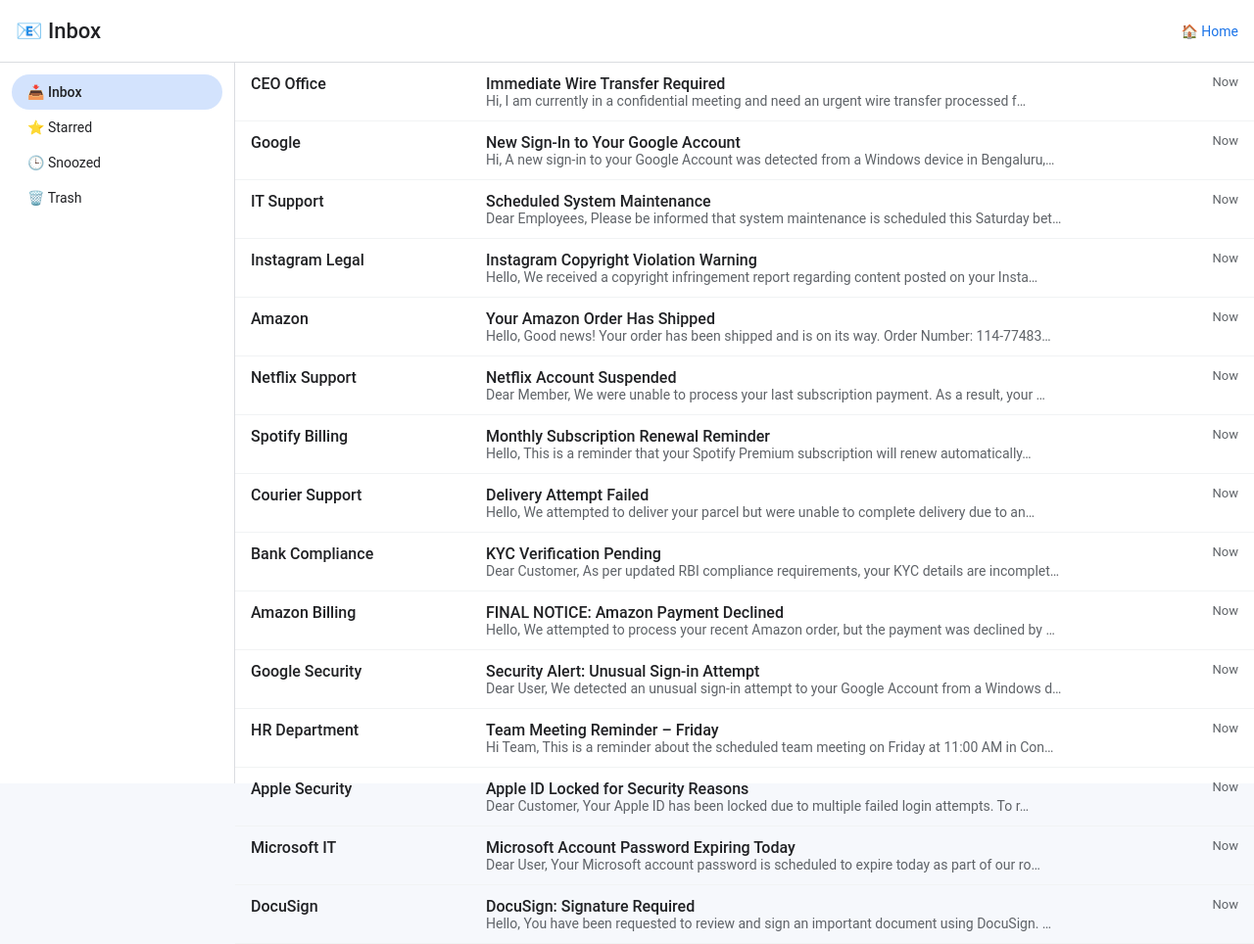
After one commit to nihalhsn/phishing-detector, a Flask app: page /inbox in a window 1280 px wide. The commit adds this page. Shown: the whole page at 98% size. Run offline with Flask 3, Linux system fonts and the light colour scheme.

Commit message:
Add files via upload

```diff
--- a/app.py
+++ b/app.py
@@ -417,6 +417,13 @@
         else:
             return "Safe", "safe", final_score, ["No strong phishing indicators found"]
 
+# ================= HELPER =================
+
+def inject_tracking_links(body, email_id):
+    def replace(match):
+        return f'<a href="/click/{email_id}" style="color:#1a73e8;">{match.group(0)}</a>'
+    return re.sub(r'https?://[^\s]+', replace, body)
+
 # ==================================================
 # ROUTES (UNCHANGED)
 # ==================================================
@@ -475,6 +482,107 @@
 
     return render_template('test_email.html')
 
+
+
+# ==================================================
+# NEW INTERACTIVE INBOX EXPERIENCE
+# ==================================================
+
+@app.route('/inbox')
+def inbox():
+    # show mixed inbox (random order)
+    emails = EMAILS_DB.copy()
+    random.shuffle(emails)
+    return render_template('inbox.html', emails=emails)
+
+
+@app.route('/email/<int:email_id>')
+def open_email(email_id):
+    email = next((e for e in EMAILS_DB if e['id'] == email_id), None)
+    if not email:
+        return "Email not found", 404
+
+    # 🔥 ADD TRAINING BEHAVIOR (DOES NOT MODIFY DB)
+    email_copy = email.copy()
+    email_copy["body"] = inject_tracking_links(email["body"], email["id"])
+
+    return render_template('email_view.html', email=email_copy)
+
+
+
+@app.route('/click/<int:email_id>')
+def click_link(email_id):
+    email = next((e for e in EMAILS_DB if e['id'] == email_id), None)
+    if not email:
+        return "Email not found", 404
+
+    if email['type'] == 'Phishing':
+        verdict = "You clicked a phishing link ❌"
+        risk = "critical"
+        score = -10
+        reasons = [
+            "The email impersonates a trusted brand",
+            "Urgent language was used to pressure you",
+            "The link does not belong to an official domain",
+            "Attackers rely on curiosity and fear"
+        ]
+    else:
+        verdict = "Safe interaction ✅"
+        risk = "safe"
+        score = 10
+        reasons = [
+            "The sender domain is legitimate",
+            "No malicious intent detected",
+            "This email matches normal business communication"
+        ]
+
+    return render_template(
+        'result_single.html',
+        verdict=verdict,
+        risk=risk,
+        score=score,
+        reasons=reasons,
+        sender=email['sender'],
+        subject=email['subject']
+    )
+
+
+@app.route('/report/<int:email_id>')
+def report_email(email_id):
+    email = next((e for e in EMAILS_DB if e['id'] == email_id), None)
+    if not email:
+        return "Email not found", 404
+
+    if email['type'] == 'Phishing':
+        verdict = "Correct Action Taken 🛡️"
+        risk = "safe"
+        score = 10
+        reasons = [
+            "You avoided clicking suspicious links",
+            "You reported the email instead of interacting",
+            "This helps security teams protect others",
+            "Reporting phishing is the best possible action"
+        ]
+    else:
+        verdict = "False Report ⚠️"
+        risk = "warning"
+        score = 0
+        reasons = [
+            "This email appears to be legitimate",
+            "Over-reporting can cause unnecessary alerts",
+            "However, caution is always better than risk"
+        ]
+
+    return render_template(
+        'result_single.html',
+        verdict=verdict,
+        risk=risk,
+        score=score,
+        reasons=reasons,
+        sender=email['sender'],
+        subject=email['subject']
+    )
+
 # ==================================================
 # RUN
 # ==================================================
--- /dev/null
+++ b/templates/inbox.html
@@ -0,0 +1,166 @@
+<!DOCTYPE html>
+<html lang="en">
+<head>
+<meta charset="UTF-8">
+<title>Inbox</title>
+
+<style>
+/* RESET */
+* {
+    box-sizing: border-box;
+    font-family: "Google Sans", Roboto, Arial, sans-serif;
+}
+
+body {
+    margin: 0;
+    background: #f6f8fc;
+    color: #202124;
+}
+
+/* TOP BAR */
+.topbar {
+    height: 64px;
+    background: #ffffff;
+    border-bottom: 1px solid #dadce0;
+    display: flex;
+    align-items: center;
+    padding: 0 16px;
+    gap: 16px;
+}
+
+.logo {
+    font-size: 22px;
+    font-weight: 500;
+}
+
+.home-btn {
+    margin-left: auto;
+    text-decoration: none;
+    font-size: 14px;
+    color: #1a73e8;
+}
+
+/* LAYOUT */
+.layout {
+    display: flex;
+    height: calc(100vh - 64px);
+}
+
+/* SIDEBAR */
+.sidebar {
+    width: 240px;
+    background: #ffffff;
+    border-right: 1px solid #dadce0;
+    padding: 12px;
+}
+
+.sidebar-item {
+    padding: 10px 16px;
+    border-radius: 999px;
+    font-size: 14px;
+    cursor: pointer;
+}
+
+.sidebar-item.active {
+    background: #d3e3fd;
+    font-weight: 500;
+}
+
+/* MAIL LIST */
+.mail-list {
+    flex: 1;
+    background: #ffffff;
+}
+
+.mail-row {
+    display: grid;
+    grid-template-columns: 240px auto 100px;
+    padding: 12px 16px;
+    border-bottom: 1px solid #f1f3f4;
+    cursor: pointer;
+    transition: background 0.15s ease;
+}
+
+.mail-row:hover {
+    background: #f5f7fa;
+}
+
+.sender {
+    font-weight: 500;
+    white-space: nowrap;
+    overflow: hidden;
+    text-overflow: ellipsis;
+}
+
+.content {
+    overflow: hidden;
+}
+
+.subject {
+    font-weight: 500;
+}
+
+.preview {
+    font-size: 14px;
+    color: #5f6368;
+    white-space: nowrap;
+    overflow: hidden;
+    text-overflow: ellipsis;
+}
+
+.time {
+    text-align: right;
+    font-size: 13px;
+    color: #5f6368;
+}
+
+a {
+    text-decoration: none;
+    color: inherit;
+}
+</style>
+</head>
+
+<body>
+
+<!-- TOP BAR -->
+<div class="topbar">
+    <div class="logo">📧 Inbox</div>
+    <a href="/" class="home-btn">🏠 Home</a>
+</div>
+
+<!-- MAIN LAYOUT -->
+<div class="layout">
+
+    <!-- SIDEBAR -->
+    <div class="sidebar">
+        <div class="sidebar-item active">📥 Inbox</div>
+        <div class="sidebar-item">⭐ Starred</div>
+        <div class="sidebar-item">🕒 Snoozed</div>
+        <div class="sidebar-item">🗑️ Trash</div>
+    </div>
+
+    <!-- MAIL LIST -->
+    <div class="mail-list">
+        {% for email in emails %}
+        <a href="/email/{{ email.id }}">
+            <div class="mail-row">
+                <div class="sender">
+                    {{ email.sender.split('<')[0] }}
+                </div>
+                <div class="content">
+                    <div class="subject">{{ email.subject }}</div>
+                    <div class="preview">
+                        {{ email.body[:90].replace('\n',' ') }}…
+                    </div>
+                </div>
+                <div class="time">Now</div>
+            </div>
+        </a>
+        {% endfor %}
+    </div>
+
+</div>
+
+</body>
+</html>
--- a/templates/result_single.html
+++ b/templates/result_single.html
@@ -89,6 +89,7 @@
             <div class="actions">
                 <a href="/test-email" class="btn btn-primary">Scan Another</a>
                 <a href="/" class="btn">Dashboard</a>
+                <a href="/inbox" class="btn btn-primary">Back to Inbox</a>
             </div>
         </div>
     </div>
```
Also changed, not shown: templates/email_view.html (added, +149 -0 lines), templates/home.html (+12 -0 lines).
